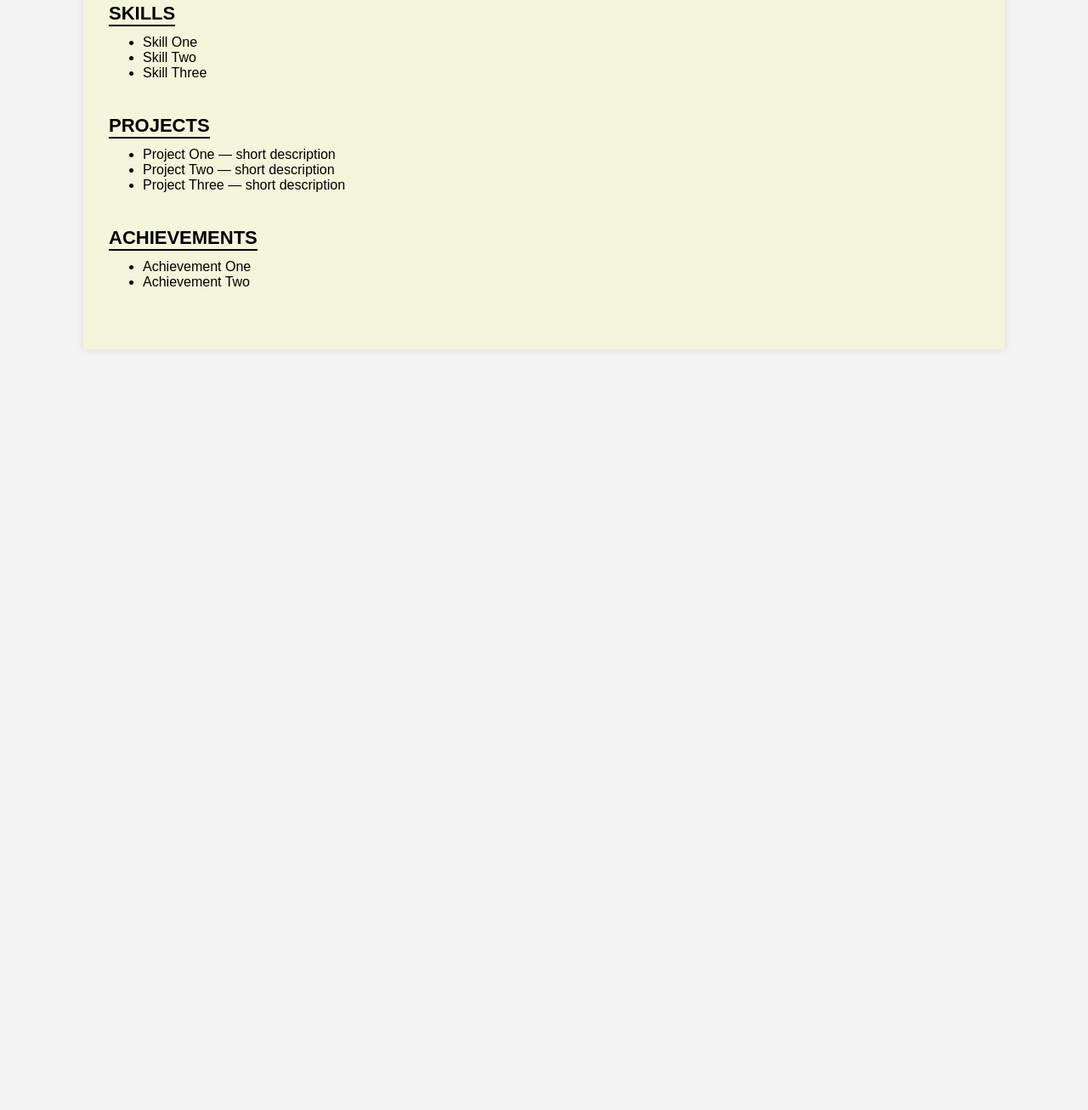
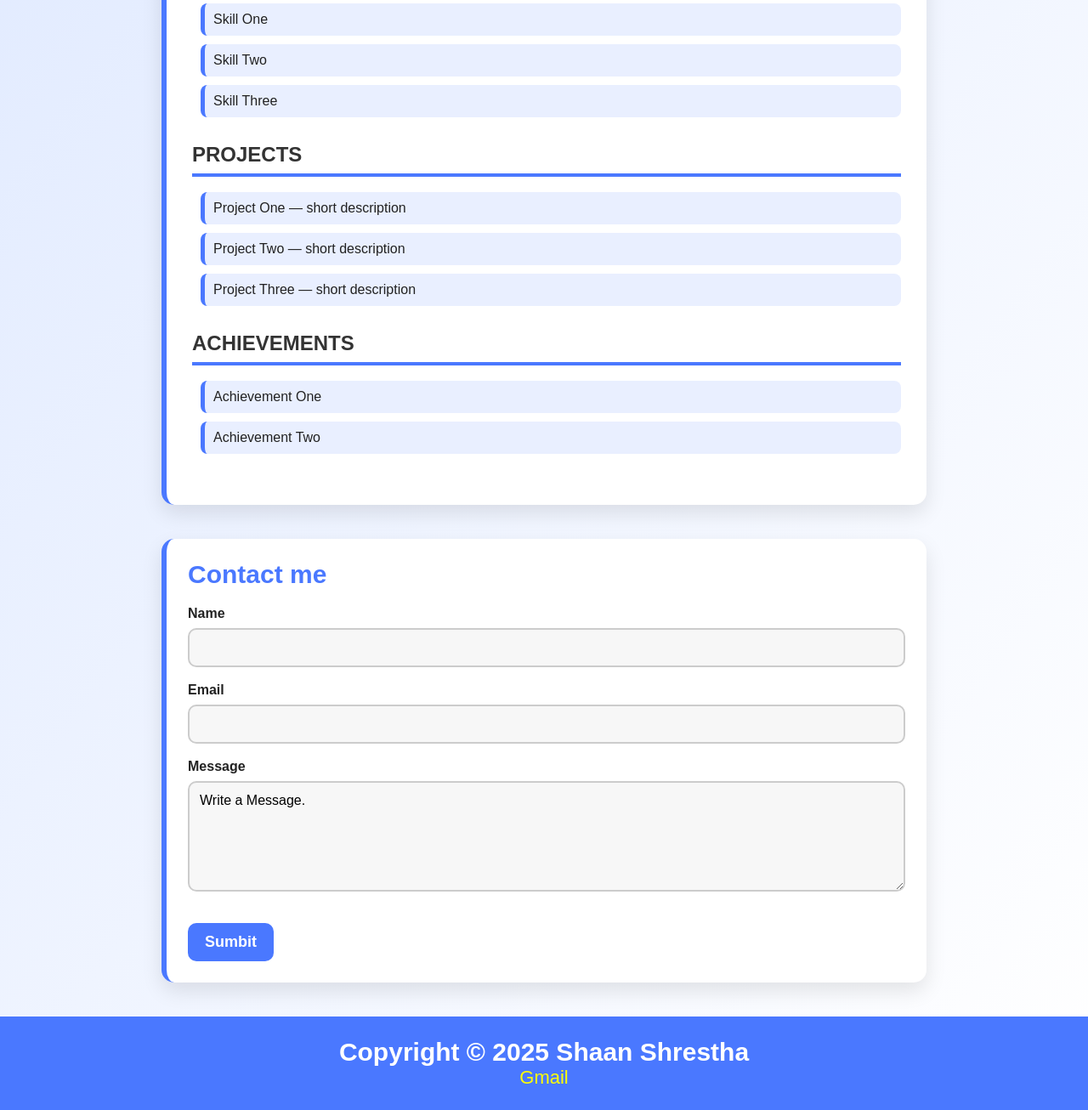
Before and after one commit to Shaan123-dev/workshop1, a plain HTML site: page index.html in a window 1280 px wide. Shown: the part 447-1753 px from the top of the page at 85% size. Before the commit the page ends 888 px from the top, so only its background shows below. Drawn offline with Linux system fonts and the light colour scheme.

Commit message:
Added HTML structure and CSS styling for portfolio and screenshot in the image folder

```diff
--- a/index.html
+++ b/index.html
@@ -21,7 +21,9 @@
           <p><strong>Email:</strong> np03cy4s250026@heraldcollege.edu.np</p>
         </div>
         <div class="right">
-          <div class="photo-box">PHOTO</div>
+          <div class="photo-box">
+             <img src="https://media.posterstore.com/site_images/68631e5292c536b9cc92b07c_1776830038_WB0125-5.jpg?auto=compress%2Cformat&fit=max&w=3840" alt="Profile Photo">
+          </div>
         </div>
       </div>
     </div>
@@ -53,5 +55,27 @@
     </div>
 
   </div>
+  <section id="contacts">
+    <h2>Contact me</h2>
+    <form>
+      <label>Name</label>
+      <input type="text">
+      <br><br>
+      <label>Email</label>
+      <input type="Email">
+      <br><br>
+      <label>Message</label>
+      <textarea>Write a Message.</textarea>
+      <br><br>
+      <button>Sumbit</button>
+    </form>
+  </section>
+  <footer>
+    <p style="font-weight: bolder;font-size: 30px;">Copyright &copy; 2025 Shaan Shrestha</p>
+    <div class="wawa">
+      <a href="mailto:np03cy4s250026@heraldcollege.edu.np">Gmail</a>
+      <p></p>
+    </div>
+  </footer>
 </body>
 </html>
--- a/style.css
+++ b/style.css
@@ -1,45 +1,192 @@
-body {
-  font-family: Arial, sans-serif;
+/* ===== Global Styling ===== */
+* {
   margin: 0;
   padding: 0;
-  background: #f4f4f4;
+  box-sizing: border-box;
+  font-family: Poppins, Arial, Helvetica, sans-serif;
 }
+
+body {
+  background: linear-gradient(to bottom right, #dfe9ff, #ffffff);
+  color: #222;
+}
+
+/* ===== Container ===== */
 .container {
   width: 80%;
-  margin: 30px auto;
-  background: beige;
+  max-width: 900px;
+  margin: 40px auto;
+  background: white;
   padding: 30px;
-  box-shadow: 0 0 10px rgba(0,0,0,0.1);
+  border-radius: 15px;
+  box-shadow: 0 10px 25px rgba(0,0,0,0.1);
+  border-left: 6px solid #4a78ff;
 }
+
 h1 {
   text-align: center;
-  margin-bottom: 30px;
+  margin-bottom: 20px;
+  font-size: 40px;
+  letter-spacing: 3px;
+  color: #4a78ff;
+  font-weight: 800;
 }
+
+/* ===== Section Style ===== */
 .section {
-  margin-bottom: 40px;
+  margin: 30px 0;
 }
+
 .section-title {
-  font-size: 22px;
+  font-size: 24px;
   font-weight: bold;
-  border-bottom: 2px solid black;
-  width: fit-content;
-  margin-bottom: 10px;
+  padding-bottom: 8px;
+  border-bottom: 4px solid #4a78ff;
+  margin-bottom: 18px;
+  color: #333;
 }
+
+/* ===== Profile Row ===== */
 .row {
   display: flex;
-  gap: 20px;
+  justify-content: space-between;
+  align-items: flex-start;
 }
-.left, .right {
-  flex: 1;
+
+.left p {
+  margin-bottom: 10px;
+  font-size: 17px;
 }
+
+/* ===== Photo Box ===== */
 .photo-box {
-  width: 200px;
-  height: 220px;
-  border: 2px solid black;
-  background: #ddd;
-  display: flex;
-  justify-content: center;
-  align-items: center;
-  font-weight: bold;
+  width: 160px;
+  height: 160px;
+  border-radius: 16px;
+  overflow: hidden;
+  border: 4px solid #4a78ff;
+  box-shadow: 0 4px 15px rgba(0,0,0,0.2);
 }
-ul { margin-top: 5px; }
+
+.photo-box img {
+  width: 100%;
+  height: 100%;
+  object-fit: cover;
+}
+
+/* ===== Lists ===== */
+ul {
+  list-style-type: none;
+  padding-left: 10px;
+}
+
+ul li {
+  background: #e9efff;
+  padding: 10px;
+  margin-bottom: 10px;
+  border-left: 5px solid #4a78ff;
+  border-radius: 8px;
+  font-size: 16px;
+  transition: 0.2s;
+}
+
+ul li:hover {
+  background: #d7e3ff;
+  transform: translateX(5px);
+}
+
+/* ===== Contact Form ===== */
+#contacts {
+  width: 80%;
+  max-width: 900px;
+  margin: 40px auto;
+  background: #ffffff;
+  padding: 25px;
+  border-radius: 15px;
+  box-shadow: 0 10px 25px rgba(0,0,0,0.1);
+  border-left: 6px solid #4a78ff;
+}
+
+#contacts h2 {
+  font-size: 30px;
+  margin-bottom: 20px;
+  color: #4a78ff;
+}
+
+form label {
+  font-weight: 600;
+  font-size: 16px;
+}
+
+form input,
+form textarea {
+  width: 100%;
+  margin-top: 8px;
+  padding: 12px;
+  border-radius: 10px;
+  border: 2px solid #ccc;
+  font-size: 16px;
+  background: #f7f7f7;
+  transition: 0.3s;
+}
+
+form input:focus,
+form textarea:focus {
+  border-color: #4a78ff;
+  background: white;
+}
+
+form textarea {
+  height: 130px;
+  resize: vertical;
+}
+
+button {
+  margin-top: 15px;
+  padding: 12px 20px;
+  background: #4a78ff;
+  color: white;
+  border: none;
+  border-radius: 10px;
+  cursor: pointer;
+  font-size: 18px;
+  font-weight: 600;
+  transition: 0.3s;
+}
+
+button:hover {
+  background: #2d5fff;
+  transform: scale(1.05);
+}
+
+/* ===== Footer ===== */
+footer {
+  margin-top: 40px;
+  text-align: center;
+  background: #4a78ff;
+  padding: 25px;
+  color: white;
+  font-size: 20px;
+}
+
+footer a {
+  color: yellow;
+  font-size: 22px;
+  text-decoration: none;
+}
+
+footer a:hover {
+  text-decoration: underline;
+}
+
+/* ===== Responsive ===== */
+@media (max-width: 768px) {
+  .row {
+    flex-direction: column;
+    text-align: center;
+  }
+
+  .photo-box {
+    margin-top: 15px;
+  }
+}
```
Also changed, not shown: Images/Screenshot 2025-11-16 112809.png (added).
